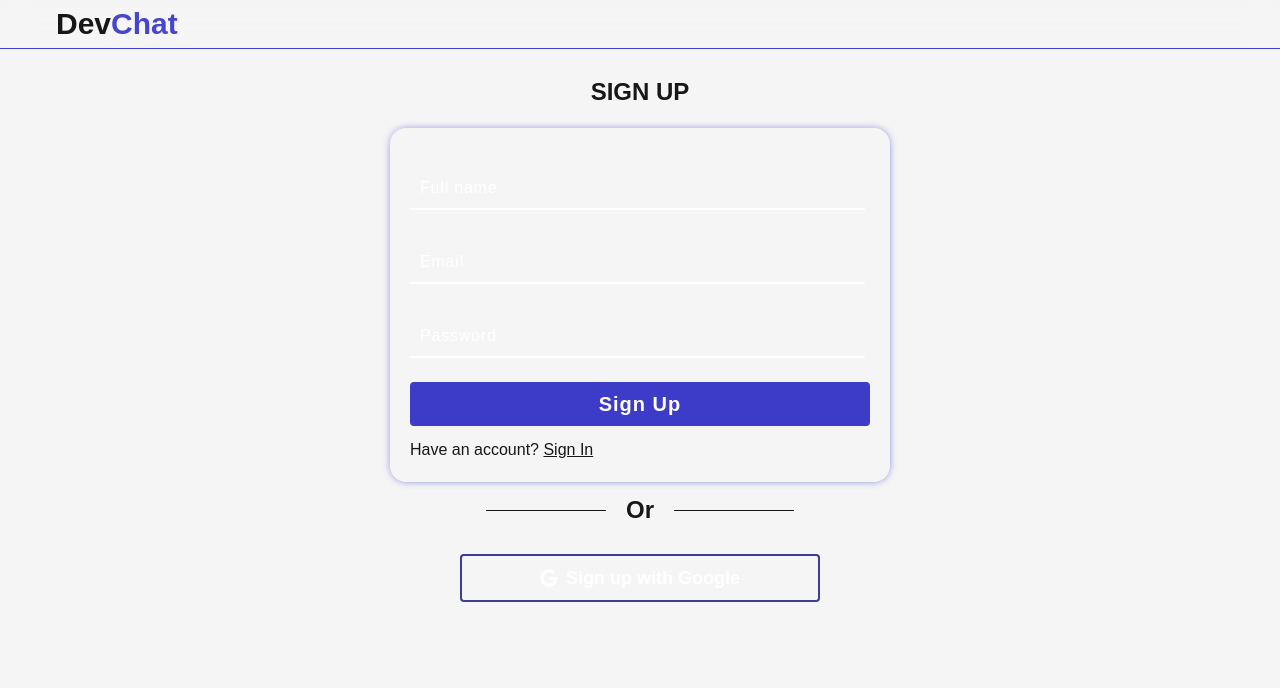
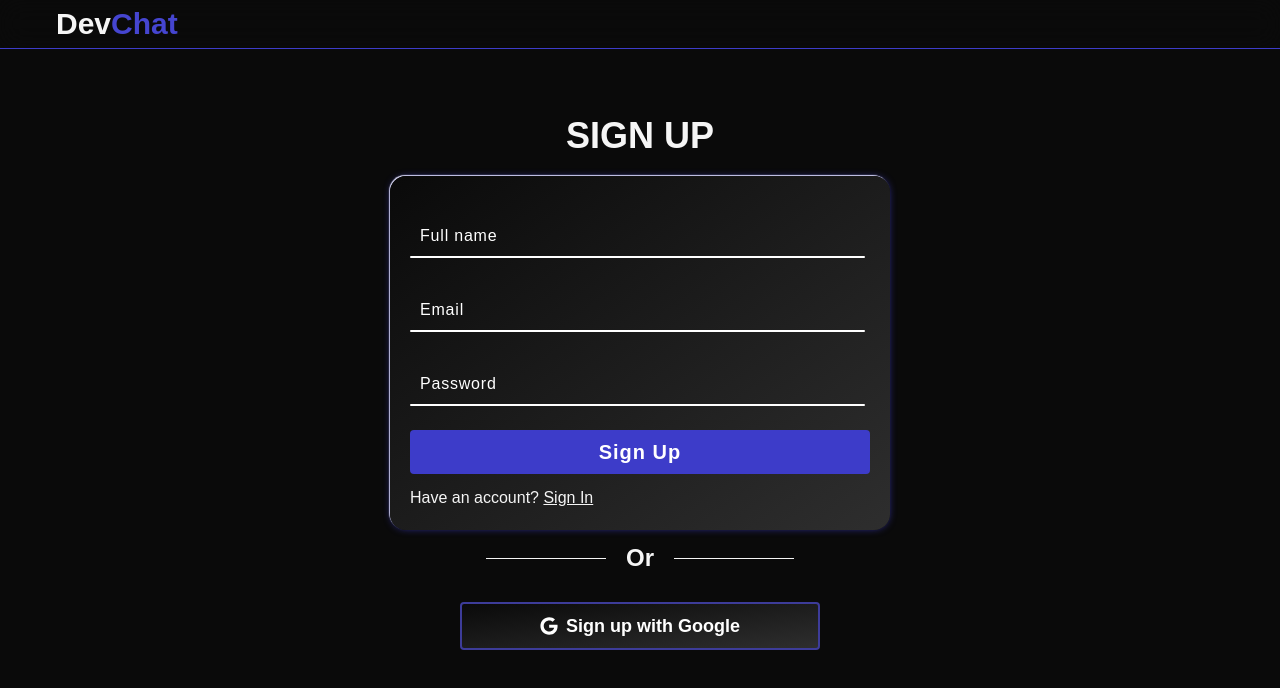
Before and after one commit to tijesunimi-5/DevChat, a Next.js app: page / in a window 1280 px wide. Shown: the top 688 px of the page. Built offline with nearby package versions, Linux system fonts and the light colour scheme; no server answers.

Commit message:
fixed gsap animation

```diff
--- a/app/Registration/login/page.tsx
+++ b/app/Registration/login/page.tsx
@@ -106,11 +106,11 @@ const Login = () => {
   }
 
   return (
-    <div className="md:w-full md:flex md:justify-center">
+    <div className="md:w-full md:flex md:justify-center lg:pt-10">
       <div className="pt-12 px-2 relative pb-8 flex flex-col justify-center items-center">
-        <h1 className="text-2xl font-bold uppercase text-center mt-7">Sign In</h1>
+        <h1 className="text-4xl font-bold uppercase text-center mt-7">Sign In</h1>
         <form
-          className="mt-5 rounded-2xl regShad p-5 overflow-hidden relative flex flex-col justify-between md:w-[500px]"
+          className="mt-5 rounded-2xl regShad p-5 overflow-hidden relative flex flex-col justify-between md:w-[500px]  linear_bg"
           onSubmit={handleSubmit}
         >
           <div className="inputbox mt-5">
@@ -143,7 +143,7 @@ const Login = () => {
         </div>
         <div className="optional mt-2">
           <Button
-            style="md:w-[360px] border-[#3D3C99] bg-transparent border-2 text-[#3D3C99]"
+            style="md:w-[360px] border-[#3D3C99] linear_bg hover_btn cursor-pointer bg-transparent border-2 text-[#3D3C99]"
             onclick={handleGoogleSignIn}
             // disabled={loading}
           >
--- a/app/globals.css
+++ b/app/globals.css
@@ -1,8 +1,8 @@
 @import 'tailwindcss';
 
 :root {
-  --background: #f5f5f5;
-  --foreground: #171717;
+  --background: #0a0a0a;
+  --foreground: #f5f5f5;
 }
 
 @theme inline {
@@ -12,12 +12,12 @@
   --font-mono: var(--font-geist-mono);
 }
 
-@media (prefers-color-scheme: dark) {
+/* @media (prefers-color-scheme: dark) {
   :root {
     --background: #0a0a0a;
     --foreground: #ededed;
   }
-}
+} */
 
 .dark {
   --background: #0a0a0a !important;
@@ -50,6 +50,19 @@ body {
     transform: translateX(10px);
     background: #fff;
   }
+}
+
+.linear_bg {
+  background: linear-gradient(to right bottom, #0a0a0a, #2E2E2E);
+}
+.hover_btn {
+  transition: all 0.3s ease;
+}
+.hover_btn:hover {
+  background: #3d3cc9;
+  color: #fff;
+  box-shadow: 0px 0px 8px -2.5px #3d3cc9, -1px -1px 1px -0.1px #fff;
+  pointer: cursor;
 }
 
 /* From Uiverse.io by VijinV */
--- a/components/Alert.tsx
+++ b/components/Alert.tsx
@@ -8,7 +8,7 @@ type message = {
 const Alert = ({ msg }: message) => {
 
   return (
-    <div className='absolute flex justify-center items-center top-[6%] w-full blur-effect z-30  left-0'>
+    <div className='absolute flex justify-center items-center top-[4%] w-full blur-effect z-30  left-0'>
       {/* <div className="blur w-full h-full absolute"></div> */}
       <p className="message z-40 text-[22px] text-center px-2 py-2">{msg}</p>
     </div>
--- a/components/Header.tsx
+++ b/components/Header.tsx
@@ -34,7 +34,7 @@ const Header = () => {
 
   return (
     <header className="flex px-3 py-1 fixed right-0 left-0 justify-between items-center border-b border-[#3D3CC9] z-50 md:px-14 lg:px-5 xl:px-14">
-      <div className="blur absolute left-0 right-0 bottom-0 top-0"></div>
+      <div className="blur absolute left-0 right-0 bottom-0 top-0 "></div>
       <h1 onClick={navigate} className="text-2xl font-bold z-10 lg:text-[30px] cursor-pointer">
         Dev<span className="text-[#4545d0]">Chat</span>
       </h1>
--- a/components/Registration.tsx
+++ b/components/Registration.tsx
@@ -90,11 +90,11 @@ const Registration = () => {
   }
 
   return (
-    <div className="md:w-full md:flex md:justify-center">
+    <div className="md:w-full md:flex md:justify-center lg:pt-10">
       <div className="pt-12 px-2 relative pb-8 flex flex-col justify-center items-center">
-        <h1 className="text-2xl font-bold uppercase text-center mt-7">Sign Up</h1>
+        <h1 className="text-4xl font-bold uppercase text-center mt-7">Sign Up</h1>
         <form
-          className="mt-5 rounded-2xl regShad p-5 overflow-hidden relative flex flex-col justify-between md:w-[500px]"
+          className="mt-5 linear_bg rounded-2xl regShad p-5 overflow-hidden relative flex flex-col justify-between md:w-[500px]"
           onSubmit={handleSubmit}
         >
           <div className="inputbox mt-2">
@@ -114,13 +114,13 @@ const Registration = () => {
           </div>
           <Button
             types="submit"
-            style="bg-[#3D3C99] mt-6 rounded font-bold tracking-wider text-xl py-2 z-20"
+            style="bg-[#3D3C99] mt-6 rounded font-bold tracking-wider text-xl py-2 z-20 cursor-pointer"
             // disabled={loading}
           >
             {loading ? 'Creating...' : 'Sign Up'}
           </Button>
           <p className="mt-3 z-20">
-            Have an account? <Link href="/Registration/login" className="underline">Sign In</Link>
+            Have an account? <Link href="/Registration/login" className="underline cursor-pointer">Sign In</Link>
           </p>
         </form>
         <div className="flex justify-center mb-5 px-5">
@@ -132,7 +132,7 @@ const Registration = () => {
         </div>
         <div className="optional mt-2">
           <Button
-            style="md:w-[360px] bg-transparent border-[#3D3C99] border-2 "
+            style="md:w-[360px] linear_bg hover_btn cursor-pointer border-[#3D3C99] border-2 "
             onclick={handleGoogleSignIn}
             // disabled={loading}
           >
```
